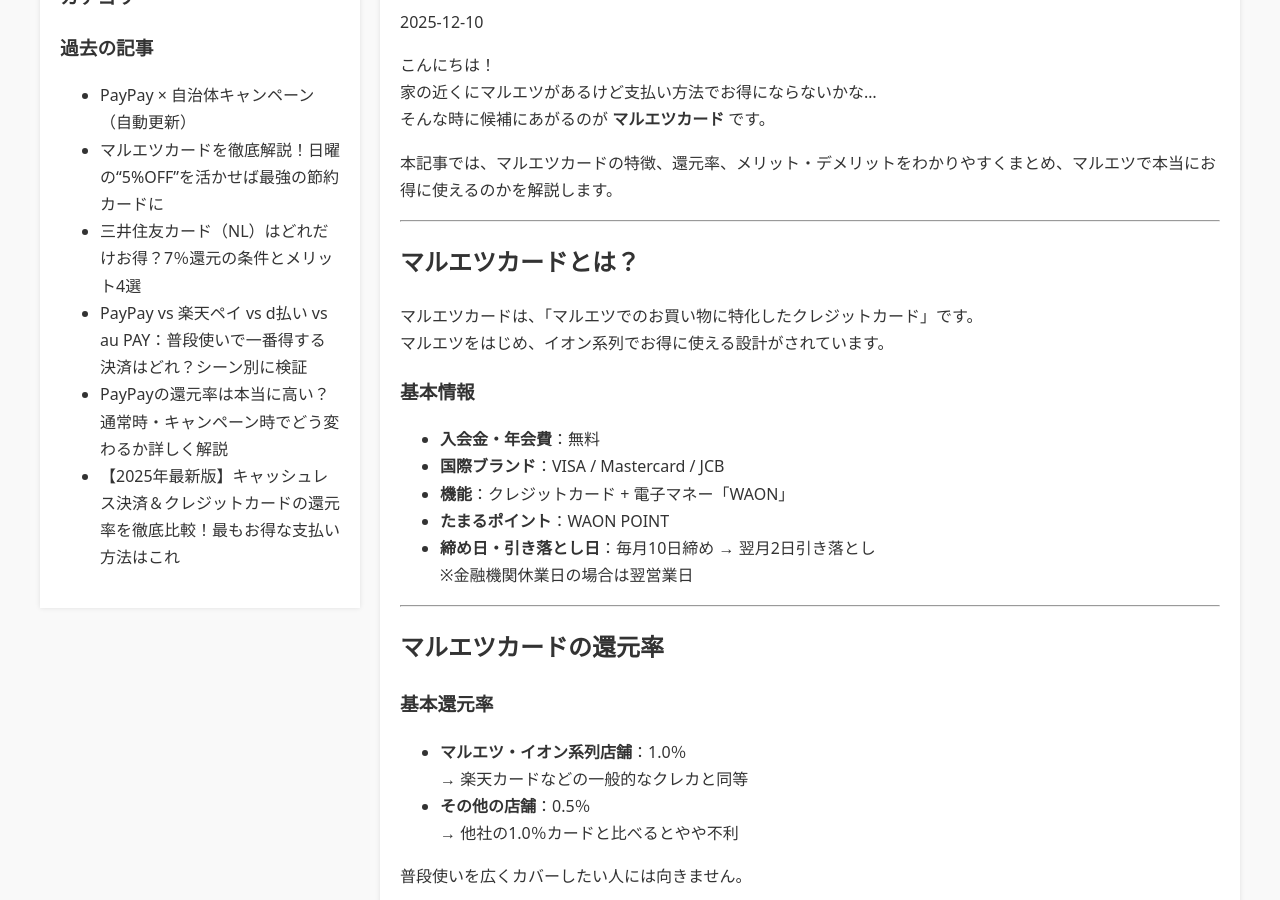
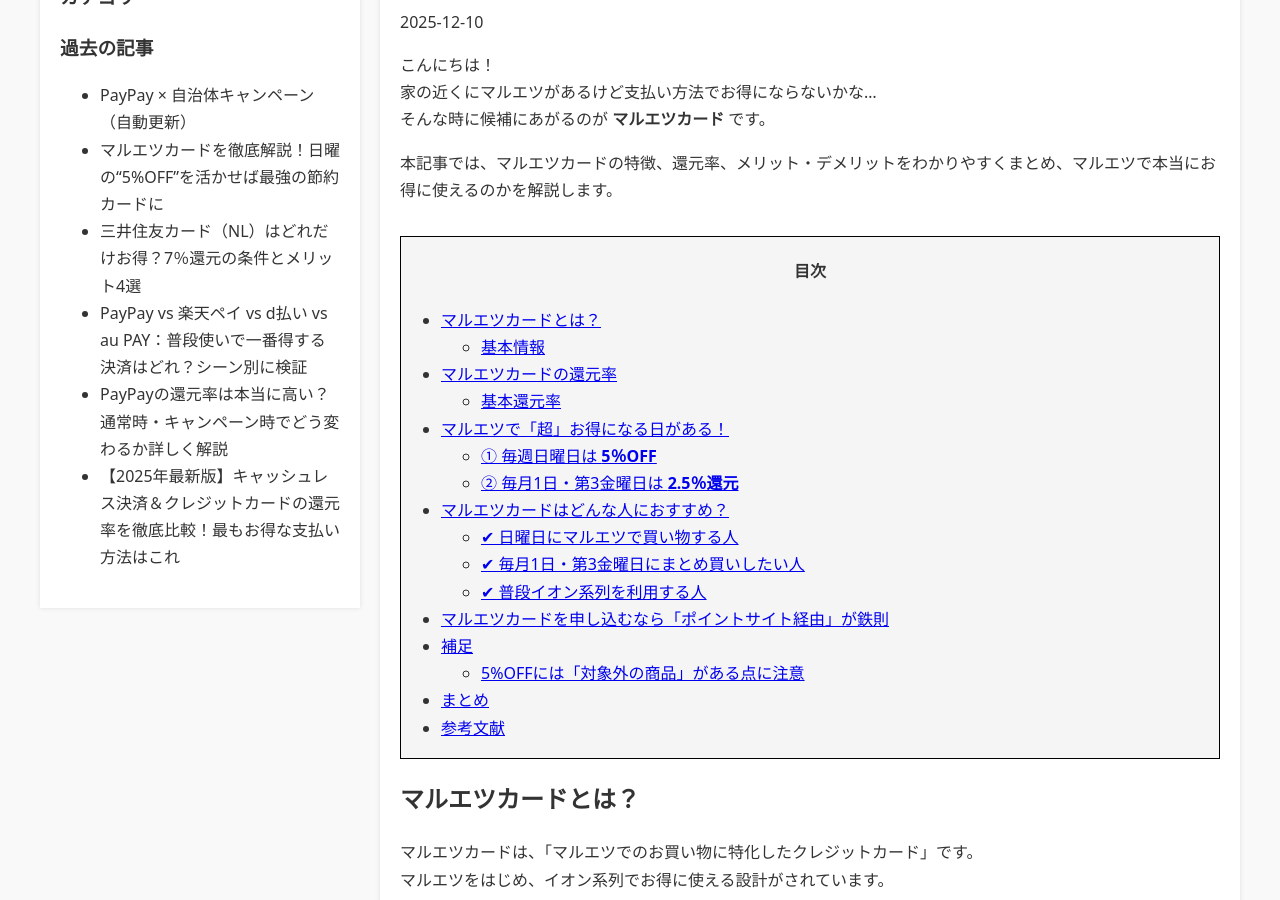
Before and after one commit to bujutu/bujutu.github.io, a Jekyll site: the page built from _posts/2025-12-10-maruetsuCard.md, in a window 1280 px wide and 900 px high, scrolled down 226 px. Built offline with Jekyll 4.4.1, drawn with Linux system fonts in a browser that asks for light colours.

Commit message:
Add table of contents to Maruetsu Card post
Added a table of contents to the Maruetsu Card post for better navigation.

```diff
--- a/_posts/2025-12-10-maruetsuCard.md
+++ b/_posts/2025-12-10-maruetsuCard.md
@@ -2,7 +2,6 @@
 layout: post
 title: マルエツカードを徹底解説！日曜の“5%OFF”を活かせば最強の節約カードに
 ---
-
 
 こんにちは！
 家の近くにマルエツがあるけど支払い方法でお得にならないかな…
@@ -10,7 +9,7 @@
 
 本記事では、マルエツカードの特徴、還元率、メリット・デメリットをわかりやすくまとめ、マルエツで本当にお得に使えるのかを解説します。
 
----
+{% include toc.html %}
 
 ## マルエツカードとは？
 マルエツカードは、「マルエツでのお買い物に特化したクレジットカード」です。
```
